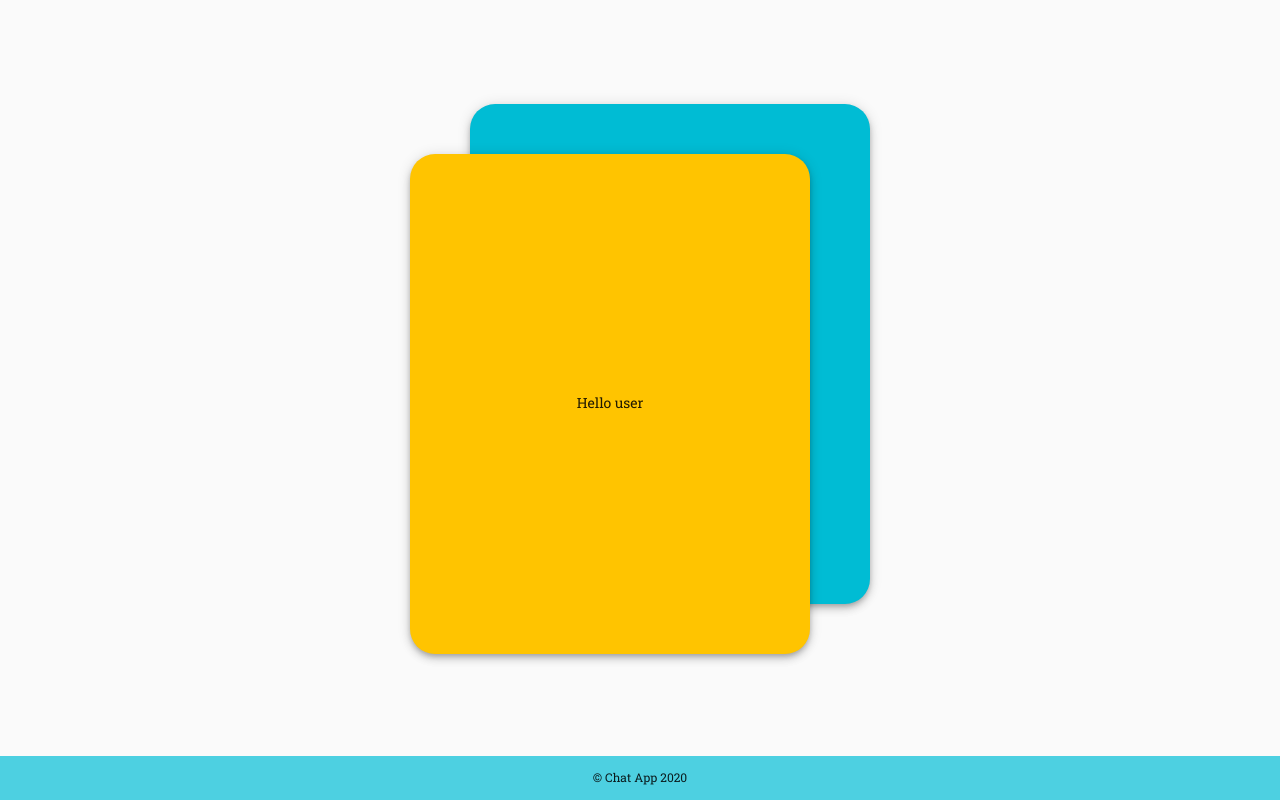
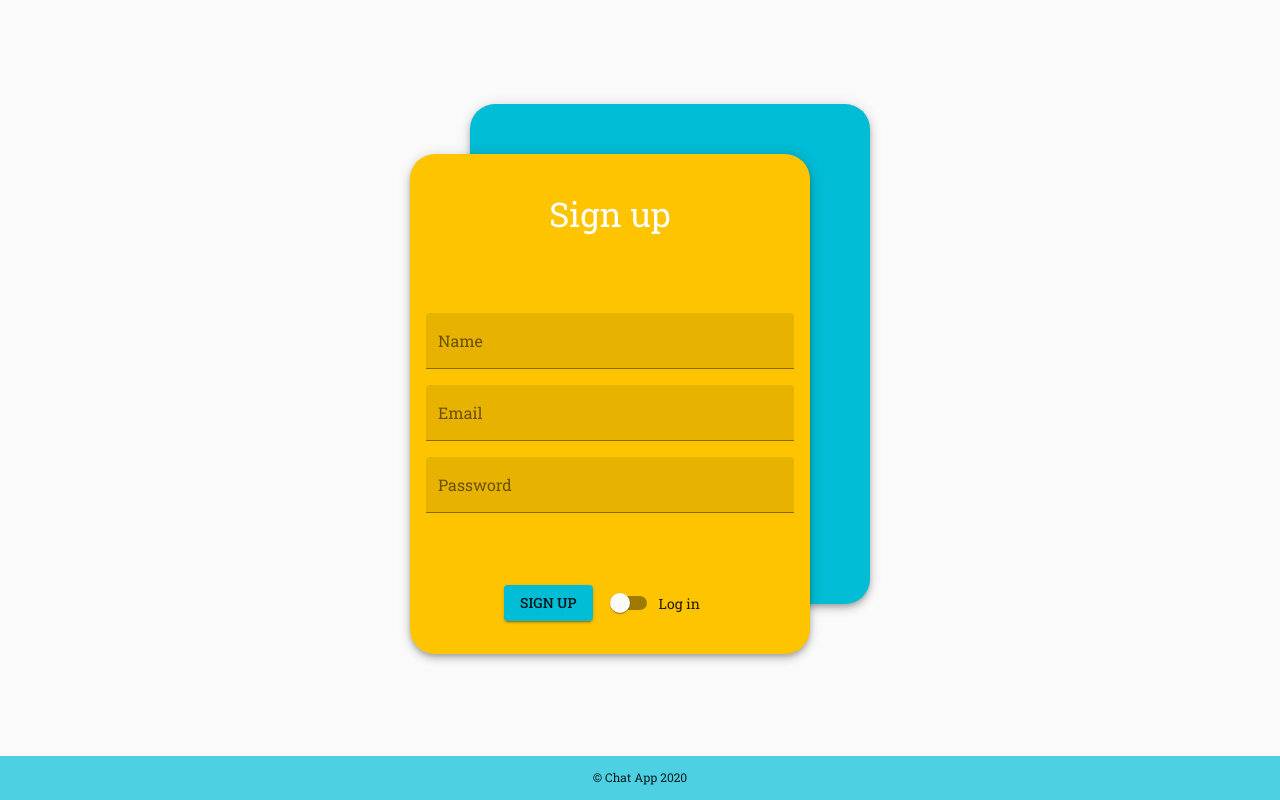
Before and after one commit to m-rejdych/Chat-App, a React (Create React App) app: page / in a window 1280 px wide. Both pictures are taken after a click on the button "SIGN UP". Built offline with nearby package versions, Linux system fonts and the light colour scheme.

Commit message:
Added user auth form

```diff
--- a/package.json
+++ b/package.json
@@ -9,6 +9,7 @@
     "@testing-library/react": "^9.5.0",
     "@testing-library/user-event": "^7.2.1",
     "firebase": "^7.18.0",
+    "formik": "^2.1.5",
     "gsap": "^3.5.0",
     "react": "^16.13.1",
     "react-dom": "^16.13.1",
--- a/src/components/Cards/LandingCard/LandingCard.jsx
+++ b/src/components/Cards/LandingCard/LandingCard.jsx
@@ -81,7 +81,6 @@ const LandingCard = forwardRef(({ switchCards, isOnTop }, ref) => {
         autoAlpha: 0,
       },
     );
-    tl.set([leaf1, leaf2, leaf3, leaf4], { transformOrigin: 'center bottom' });
 
     tl.fromTo(
       eclipse,
--- a/src/pages/Auth/GuestAuth/GuestAuth.jsx
+++ b/src/pages/Auth/GuestAuth/GuestAuth.jsx
@@ -9,8 +9,11 @@ import {
 } from '@material-ui/core';
 
 const useStyles = makeStyles((theme) => ({
-  header: {
+  headerText: {
     color: '#fff',
+  },
+  cardContent: {
+    width: '100%',
   },
 }));
 
@@ -21,19 +24,20 @@ const GuestAuth = () => {
   return (
     <>
       <CardHeader
+        className={classes.cardHeader}
         titleTypographyProps={{
           variant: 'h4',
-          className: classes.header,
-          align: 'center',
+          className: classes.headerText,
         }}
         title="Enter your name"
       />
-      <CardContent>
+      <CardContent className={classes.cardContent}>
         <TextField
           variant="filled"
           label="Name"
           value={value}
           onChange={(e) => setValue(e.target.value)}
+          fullWidth
         />
       </CardContent>
       <CardActions>
--- a/src/pages/Auth/UserAuth/UserAuth.jsx
+++ b/src/pages/Auth/UserAuth/UserAuth.jsx
@@ -1,7 +1,141 @@
-import React from 'react';
+import React, { useState } from 'react';
+import {
+  CardHeader,
+  CardContent,
+  CardActions,
+  makeStyles,
+  FormControlLabel,
+  Switch,
+  Button,
+  TextField,
+} from '@material-ui/core';
+import { Formik, Field } from 'formik';
+
+const useStyles = makeStyles((theme) => ({
+  header: {
+    color: '#fff',
+  },
+  switchText: {
+    fontSize: 14,
+  },
+  cardContent: {
+    width: '100%',
+  },
+  cardActions: {
+    width: '100%',
+    display: 'flex',
+    justifyContent: 'center',
+  },
+  textField: {
+    '&:not(:last-child)': {
+      marginBottom: theme.spacing(2),
+    },
+  },
+}));
 
 const UserAuth = () => {
-  return <div>Hello user</div>;
+  const classes = useStyles();
+  const [isLoggingIn, setIsLoggingIn] = useState(false);
+
+  const initialValues = isLoggingIn
+    ? {
+        name: '',
+        password: '',
+      }
+    : {
+        name: '',
+        email: '',
+        password: '',
+      };
+
+  const fields = [
+    isLoggingIn || {
+      name: 'name',
+      type: 'text',
+      label: 'Name',
+      validate: (value) => {
+        const errorMessage = value.length < 2 && 'Name is too short!';
+        return errorMessage;
+      },
+    },
+    {
+      name: 'email',
+      type: 'email',
+      label: 'Email',
+      validate: (value) => {
+        const errorMessage =
+          !/^(([^<>()\[\]\\.,;:\s@"]+(\.[^<>()\[\]\\.,;:\s@"]+)*)|(".+"))@((\[[0-9]{1,3}\.[0-9]{1,3}\.[0-9]{1,3}\.[0-9]{1,3}])|(([a-zA-Z\-0-9]+\.)+[a-zA-Z]{2,}))$/.test(
+            value,
+          ) && 'Enter a valid email address!';
+        return errorMessage;
+      },
+    },
+    {
+      name: 'password',
+      type: 'password',
+      label: 'Password',
+      validate: (value) => {
+        const errorMessage =
+          !/^(?=.*[A-Za-z])(?=.*\d)[A-Za-z\d]{8,}$/.test(value) &&
+          'Password must be at least 8 characters long and contain letter and number!';
+        return errorMessage;
+      },
+    },
+  ];
+
+  const renderFields = () =>
+    fields.map(
+      ({ name, type, label, validate }) =>
+        name && (
+          <Field name={name} validate={validate}>
+            {({ field, meta }) => (
+              <TextField
+                {...field}
+                className={classes.textField}
+                variant="filled"
+                type={type}
+                label={label}
+                error={meta.error && meta.touched}
+                helperText={meta.touched && meta.error}
+                fullWidth
+              />
+            )}
+          </Field>
+        ),
+    );
+
+  const form = (
+    <Formik initialValues={initialValues}>{() => renderFields()}</Formik>
+  );
+
+  return (
+    <>
+      <CardHeader
+        titleTypographyProps={{
+          variant: 'h4',
+          className: classes.header,
+        }}
+        title={isLoggingIn ? 'Log in' : 'Sign up'}
+      />
+      <CardContent className={classes.cardContent}>{form}</CardContent>
+      <CardActions className={classes.cardActions}>
+        <Button variant="contained" color="primary">
+          {isLoggingIn ? 'Log in' : 'Sign up'}
+        </Button>
+        <FormControlLabel
+          classes={{ label: classes.switchText }}
+          control={
+            <Switch
+              checked={isLoggingIn}
+              onChange={() => setIsLoggingIn(!isLoggingIn)}
+              color="primary"
+            />
+          }
+          label={isLoggingIn ? 'Sign up' : 'Log in'}
+        />
+      </CardActions>
+    </>
+  );
 };
 
 export default UserAuth;
```
Also changed, not shown: 1 other file (tests, documents, lock files or other folders).
